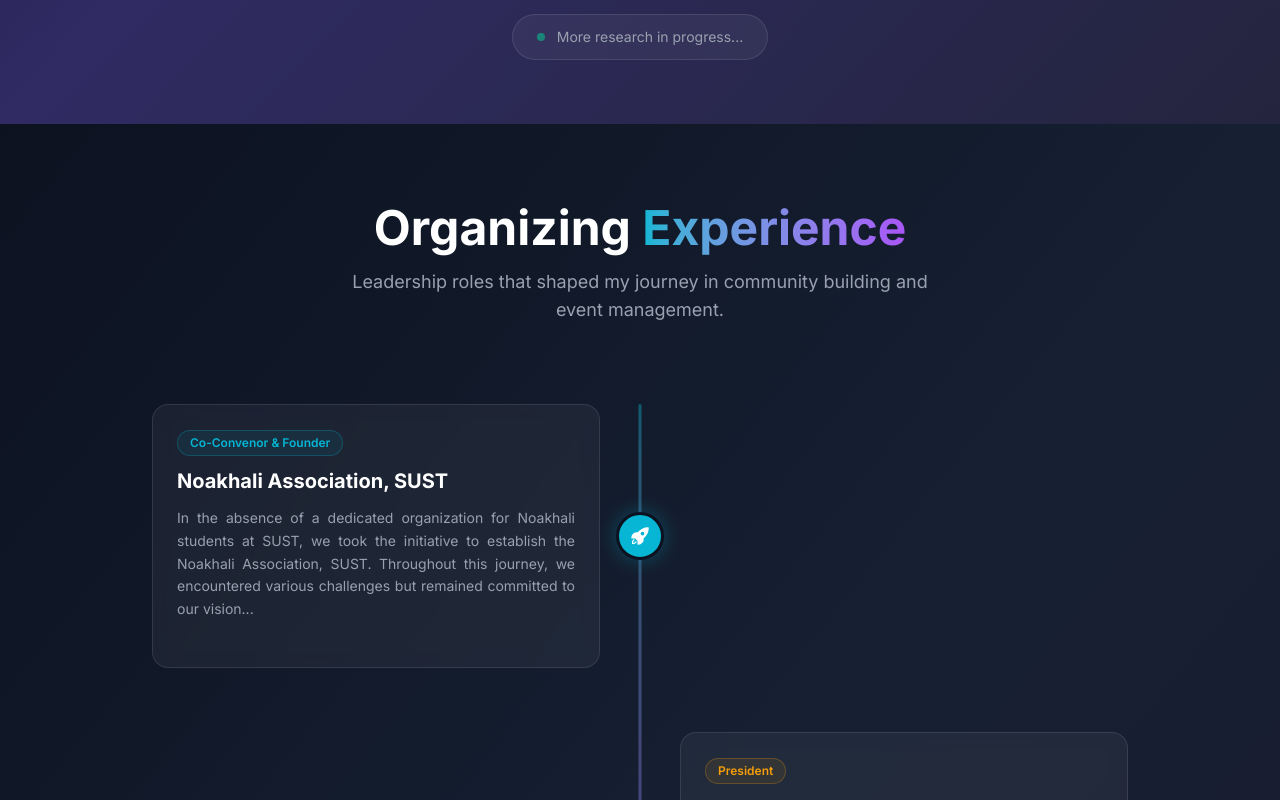
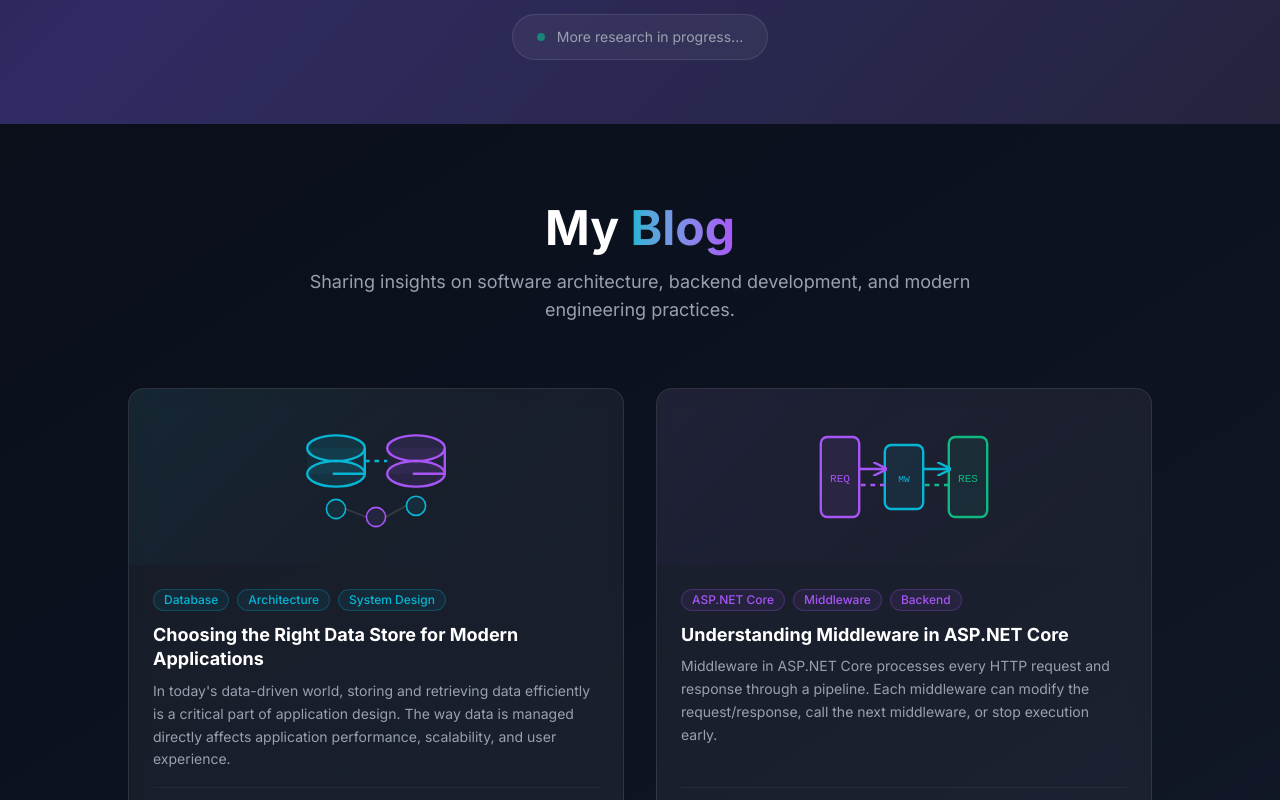
Before and after one commit to naimur1046/personal-portfolio, a React (Vite) app: page / in a window 1280 px wide. Shown: the part 6320-7120 px from the top of the page. Built offline with nearby package versions, Linux system fonts and the light colour scheme.

Commit message:
Add blog section in the app.tsx

```diff
--- a/src/App.tsx
+++ b/src/App.tsx
@@ -7,6 +7,7 @@
 import Research from './pages/Research'
 import OrganizingExperience from './pages/OrganizingExperience'
 import ProfessionalExperience from './pages/ProfessionalExperience'
+import Blog from './pages/Blog'
 
 function App() {
   return (
@@ -28,6 +29,9 @@
         <section id="research" className="scroll-mt-20">
           <Research />
         </section>
+        <section id="blog" className="scroll-mt-20">
+          <Blog />
+        </section>
         <section id="experience" className="scroll-mt-20">
           <OrganizingExperience />
         </section>
```
